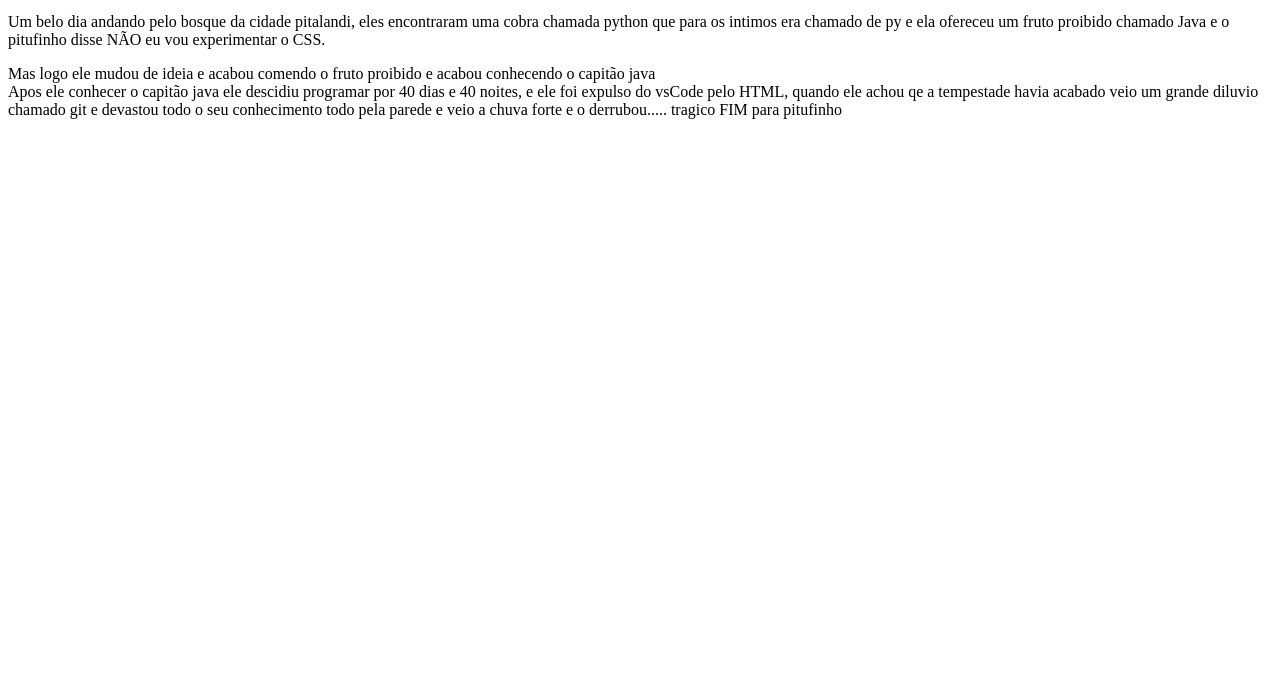
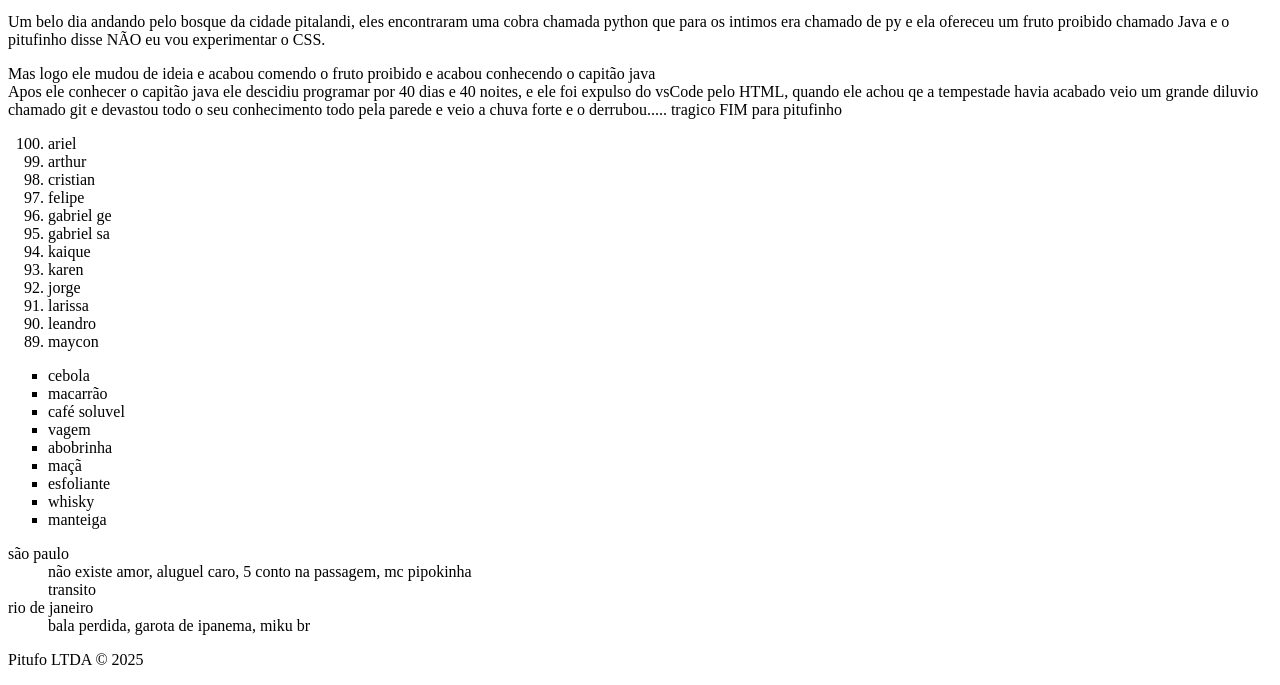
Before and after one commit to keopiwarie/DEV_WEBIOS_2025_01, a plain HTML site: page HTML/index.html in a window 1280 px wide. Shown: the part 368-1053 px from the top of the page. Before the commit the page ends 800 px from the top, so only its background shows below. Drawn offline with Linux system fonts and the light colour scheme.

Commit message:
aula 02.04

```diff
--- a/HTML/index.html
+++ b/HTML/index.html
@@ -8,7 +8,7 @@
 
 <body>
 
-     <h1>Titulo 1</h1>
+    <h1>Titulo 1</h1>
     <h2>Titulo 2</h2>
     <h3>Titulo 3</h3>
     <h4>Titulo 4</h4>
@@ -16,13 +16,59 @@
     <h6>Titulo 6</h6>
     <h1>Em busca da web (Uma historia de amor e pitufos)</h1>
 
-    <p>Era uma vez em tão tão distante havia uma pitu.... desculpe.... havia uma tribu de pitufos.... que sonhavam em ser programadores Volgo Devs Web.
+    <p>Era uma vez em tão tão distante havia uma pitu.... desculpe.... havia uma tribu de pitufos.... que sonhavam em
+        ser programadores Volgo Devs Web.
 
     </p>
 
-    <p>Um belo dia andando pelo bosque da cidade pitalandi, eles encontraram uma cobra chamada python que para os intimos era chamado de py e ela ofereceu um fruto proibido chamado Java e o pitufinho disse NÃO eu vou experimentar o CSS. </p>
+    <p>Um belo dia andando pelo bosque da cidade pitalandi, eles encontraram uma cobra chamada python que para os
+        intimos era chamado de py e ela ofereceu um fruto proibido chamado Java e o pitufinho disse NÃO eu vou
+        experimentar o CSS. </p>
 
-    <p>Mas logo ele mudou de ideia e acabou comendo o fruto proibido e acabou conhecendo o capitão java<br>Apos ele conhecer o capitão java ele descidiu programar por 40 dias e 40 noites, e ele foi expulso do vsCode pelo HTML, quando ele achou qe a tempestade havia acabado veio um grande diluvio chamado git e devastou todo o seu conhecimento todo pela parede e veio a chuva forte e o derrubou..... tragico FIM  para pitufinho</p>
+    <p>Mas logo ele mudou de ideia e acabou comendo o fruto proibido e acabou conhecendo o capitão java <br> Apos ele
+        conhecer o capitão java ele descidiu programar por 40 dias e 40 noites, e ele foi expulso do vsCode pelo HTML,
+        quando ele achou qe a tempestade havia acabado veio um grande diluvio chamado git e devastou todo o seu
+        conhecimento todo pela parede e veio a chuva forte e o derrubou..... tragico FIM para pitufinho</p>
+
+    <ol type="1" start="100" reversed>
+        <li>ariel</li>
+        <li>arthur</li>
+        <li>cristian</li>
+        <li>felipe</li>
+        <li>gabriel ge</li>
+        <li>gabriel sa</li>
+        <li>kaique</li>
+        <li>karen</li>
+        <li>jorge</li>
+        <li>larissa</li>
+        <li>leandro</li>
+        <li>maycon</li>
+    </ol>
+
+    <!-- lista não ordenada -->
+    <ul type="square">
+        <li>cebola</li>
+        <li>macarrão</li>
+        <li>café soluvel</li>
+        <li>vagem</li>
+        <li>abobrinha</li>
+        <li>maçã</li>
+        <li>esfoliante</li>
+        <li>whisky</li>
+        <li>manteiga</li>
+    </ul>
+
+    <!-- lista descrição -->
+    <dl>
+        <dt>são paulo</dt>
+        <dd>não existe amor, aluguel caro, 5 conto na passagem, mc pipokinha</dd>
+        <dd>transito</dd>
+
+        <dt>rio de janeiro</dt>
+        <dd>bala perdida, garota de ipanema, miku br</dd>
+    </dl>
+
+    <p>Pitufo LTDA &copy; 2025</p>
 
 </body>
 
```
